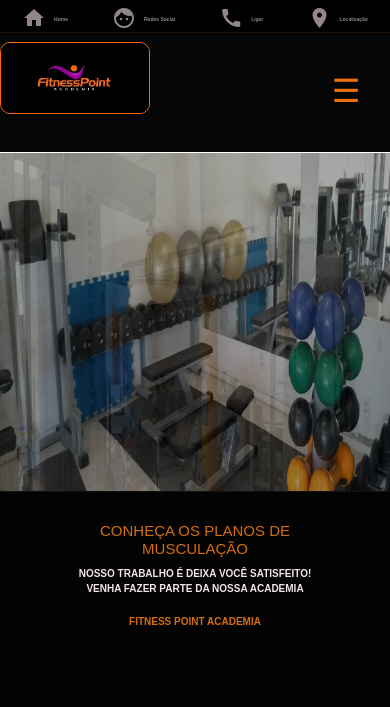
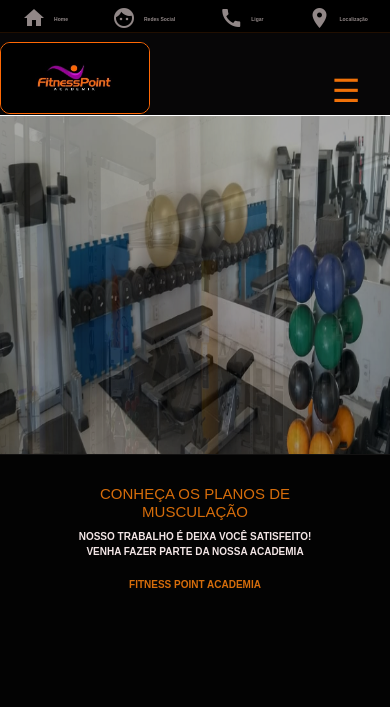
Before and after one commit to danilo992/public_php, a PHP site: page / in a window 390 px wide; the page is wider, and only the part inside the window is pictured. Shown: the top 707 px of that part. Run offline with PHP 8.4, Linux system fonts and the light colour scheme.

Commit message:
atualizando

```diff
--- a/css/style.css
+++ b/css/style.css
@@ -48,7 +48,7 @@
 }
 /*HEADER*/
 header {
-    height: 22vh;
+    height: 130px;
 	width: 100vw;
 	background-color: #070607;
 	display: flex;
@@ -571,7 +571,7 @@
     }
 
     header {
-        height: 18vh;
+        height: 110px;
     }
 
     .hamIcon h2 {
@@ -849,7 +849,7 @@
     }
 
     header {
-        height: 18vh;
+        height: 115px;
     }
 
     .hamIcon h2 {
```
